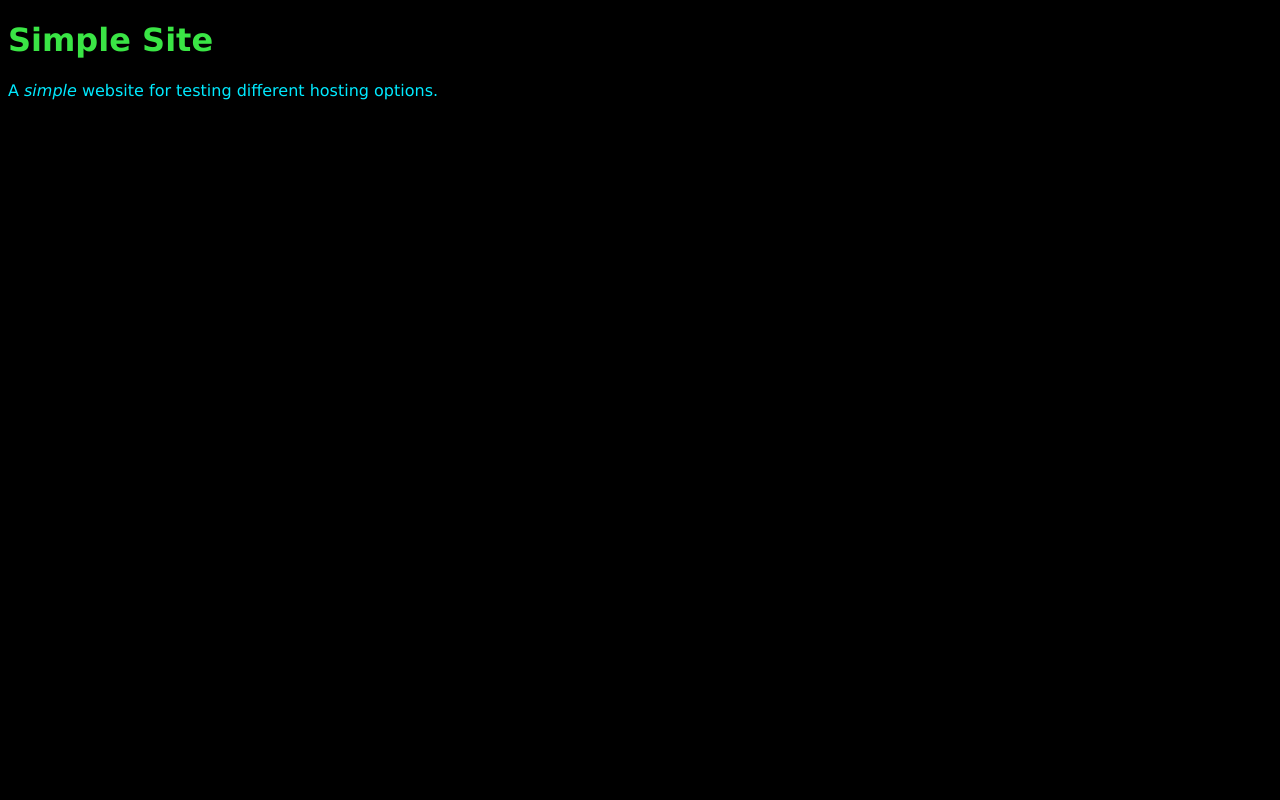
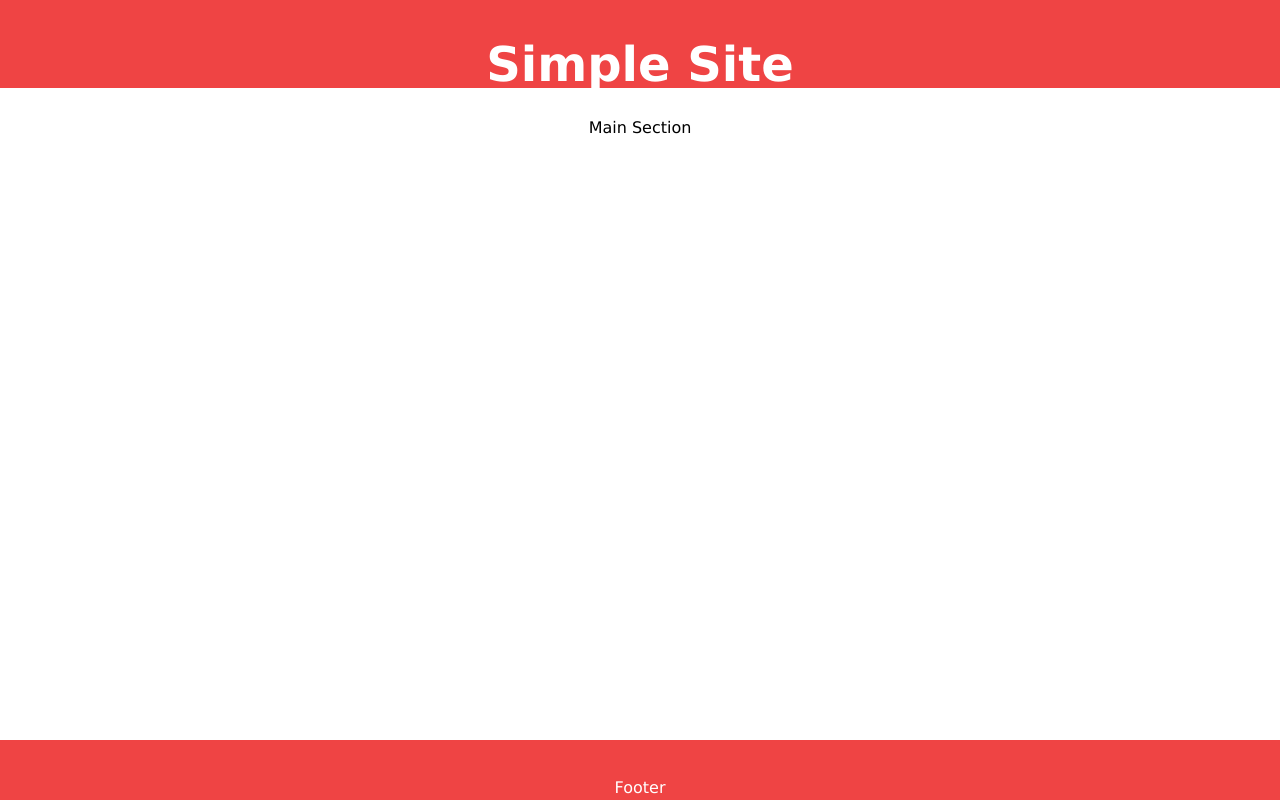
Before and after one commit to jmorrisette/SimpleSite, a plain HTML site: page index.html in a window 1280 px wide. Drawn offline with Linux system fonts and the light colour scheme.

Commit message:
trying tailwind css

```diff
--- a/index.html
+++ b/index.html
@@ -2,13 +2,26 @@
 <html>
 <head>
     <title>Simple Site</title>
-    <link rel="stylesheet" href="style.css">
+    <!-- <link rel="stylesheet" href="style.css"> -->
+    <link href="./tailslim.css" rel="stylesheet">
     <link rel="icon" type="image/x-icon" href="images/frenchie.png">
 </head>
 <body>
 
-    <h1>Simple Site</h1>
-    <p>A <i>simple</i> website for testing different hosting options.</p>
+    <div class="flex flex-col min-h-screen">
+        <div class="bg-red-500 text-white text-center pt-10 px-3">
+            <h2 class="text-5xl font-bold"><a href="#">Simple Site  </a></h2>
+
+        </div>
+        <div class="grow px-4 pb-8 pt-7 m-auto max-width">
+            Main Section
+        </div>
+        <div class="bg-red-500 text-white text-center pt-9">
+            Footer
+        </div>
+    </div>
+
+
 
 </body>
 </html>
--- a/style.css
+++ b/style.css
@@ -1,5 +1,9 @@
+@tailwind base;
+@tailwind components;
+@tailwind utilities;
+
 body {
-    background-color: rgb(0, 0, 0);
+    /* background-color: rgb(0, 0, 0); */
     font-family: verdana;
   }
   h1 {
```
Also changed, not shown: tailslim.css (added).
